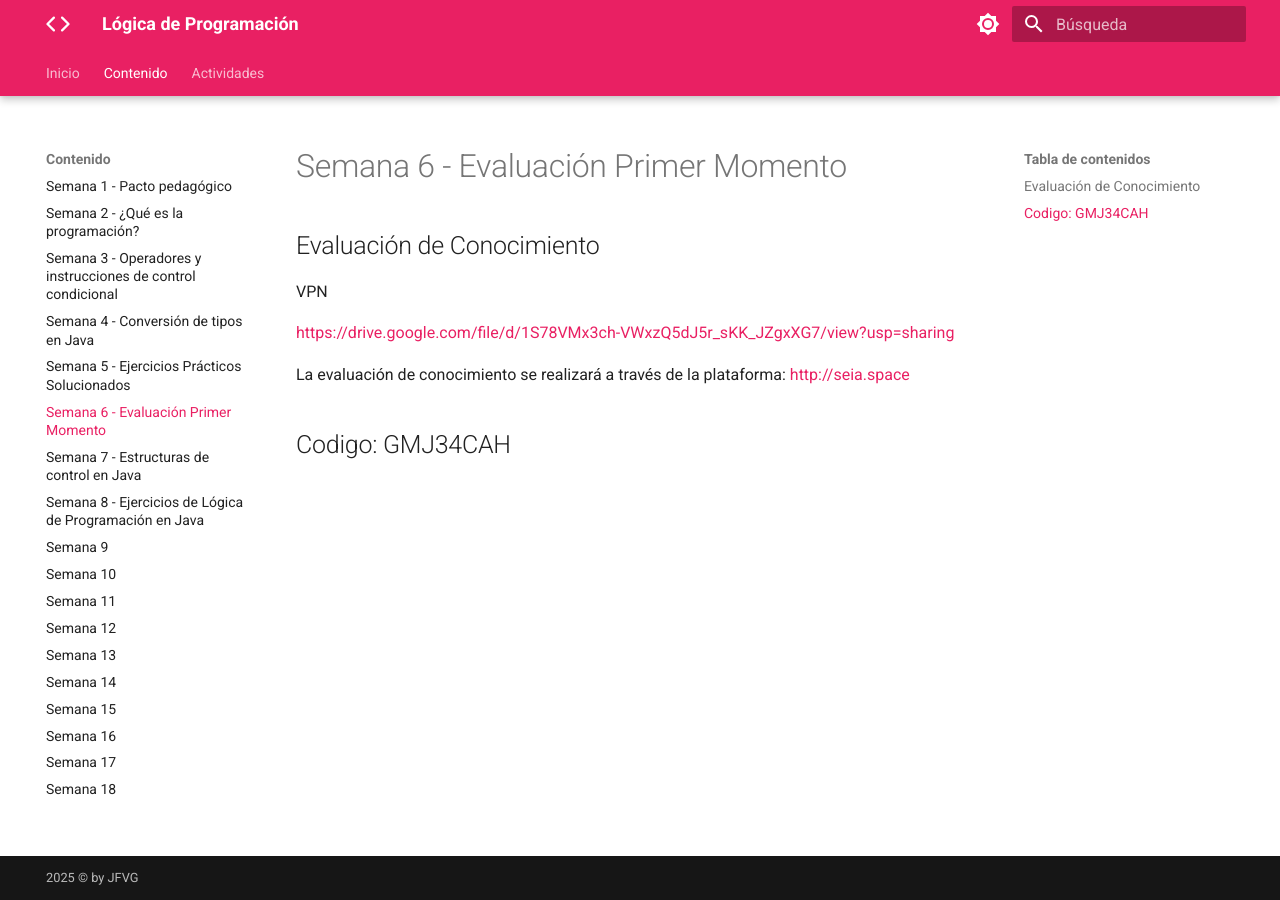
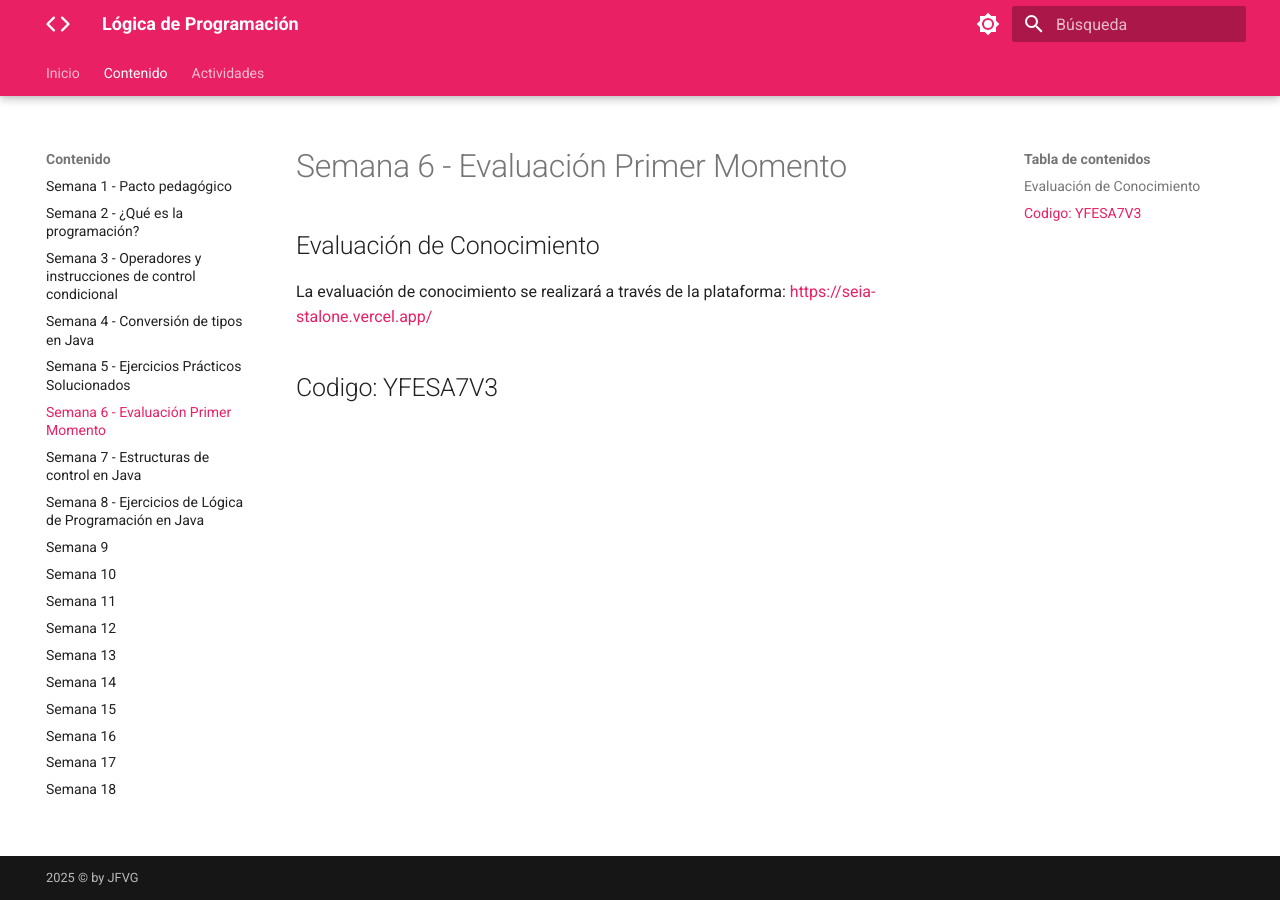
Before and after one commit to jfinfocesde/25lp, an MkDocs documentation site: the page built from docs/content/p6.md, in a window 1280 px wide. Built offline with MkDocs 1.6.1 and Material for MkDocs 9.7.7, drawn with Linux system fonts in a browser that asks for light colours.

Commit message:
27-09-2025

```diff
--- a/docs/content/p6.md
+++ b/docs/content/p6.md
@@ -2,14 +2,8 @@
 
 ## Evaluación de Conocimiento
 
-
-VPN
-
-[https://drive.google.com/file/d/1S78VMx3ch-VWxzQ5dJ5r_sKK_JZgxXG7/view?usp=sharing](https://drive.google.com/file/d/1S78VMx3ch-VWxzQ5dJ5r_sKK_JZgxXG7/view?usp=sharing){target="_blank"}
+La evaluación de conocimiento se realizará a través de la plataforma:
+[https://seia-stalone.vercel.app/](https://seia-stalone.vercel.app/){target="_blank"}
 
 
-La evaluación de conocimiento se realizará a través de la plataforma:
-[http://seia.space](http://seia.space){target="_blank"}
-
-
-## Codigo: GMJ34CAH
+## Codigo: YFESA7V3
```
